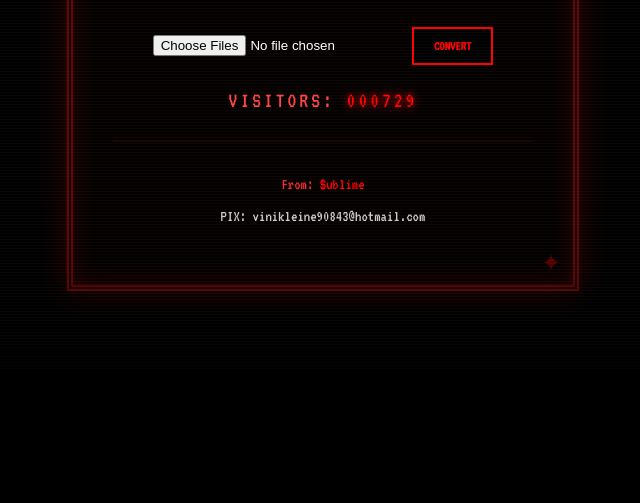
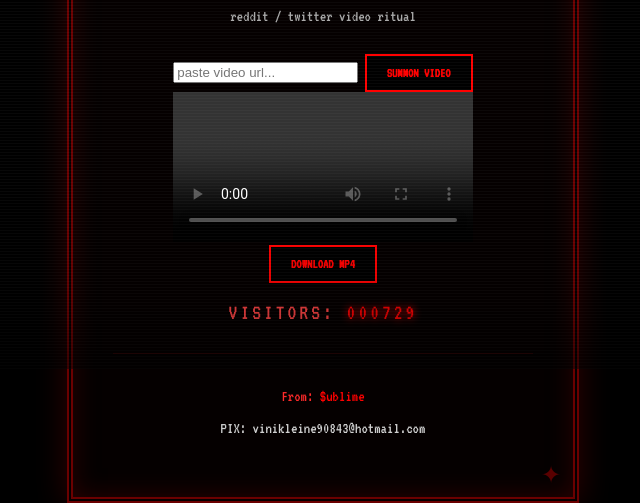
Before and after one commit to sublimeonfire/abaddon, a plain HTML site: page index.html in a window 1280 px wide. Shown: the part 431-934 px from the top of the page, without its empty margins (317-957 px from the left). Before the commit the page ends 800 px from the top, so only its background shows below. Drawn offline with nearby package versions, Linux system fonts and the light colour scheme; grey boxes are pictures that could not be loaded.

Commit message:
Update index.html

```diff
--- a/index.html
+++ b/index.html
@@ -8,7 +8,7 @@
   <link href="https://fonts.googleapis.com/css2?family=VT323&display=swap" rel="stylesheet">
 
   <!-- CSS -->
-  <link rel="stylesheet" href="style.css?v=5">
+  <link rel="stylesheet" href="style.css?v=7">
 
   <!-- favicon -->
   <link rel="icon" href="favicon.png">
@@ -54,6 +54,32 @@
 
   <div id="result"></div>
 
+
+  <!-- ================= VIDEO RITUAL ================= -->
+
+  <div class="video-ritual">
+
+    <p class="subtitle">reddit / twitter video ritual</p>
+
+    <input
+      id="videoUrl"
+      placeholder="paste video url..."
+      class="video-input"
+    >
+
+    <button onclick="summonVideo()">SUMMON VIDEO</button>
+
+    <div class="video-wrap">
+        <video id="videoPlayer" controls></video>
+    </div>
+
+    <a id="videoDownload" download>
+        <button>DOWNLOAD MP4</button>
+    </a>
+
+  </div>
+
+
   <!-- ⭐ VISITOR COUNTER -->
   <div class="counter">
     VISITORS: <span id="counter">000666</span>
@@ -69,11 +95,11 @@
 
 <script src="script.js"></script>
 
-<!-- 🎧 AMBIENT YOUTUBE (FINAL) -->
+<!-- 🎧 AMBIENT YOUTUBE (WORKING AUTOPLAY LOOP) -->
 <iframe
   width="0"
   height="0"
-  src="https://www.youtube.com/embed/RLu_LUbHhwk?autoplay=1&loop=1&playlist=RLu_LUbHhwk"
+  src="https://www.youtube.com/embed/aVt1Kkm0CSY?autoplay=1&mute=1&loop=1&playlist=aVt1Kkm0CSY"
   frameborder="0"
   allow="autoplay">
 </iframe>
```
